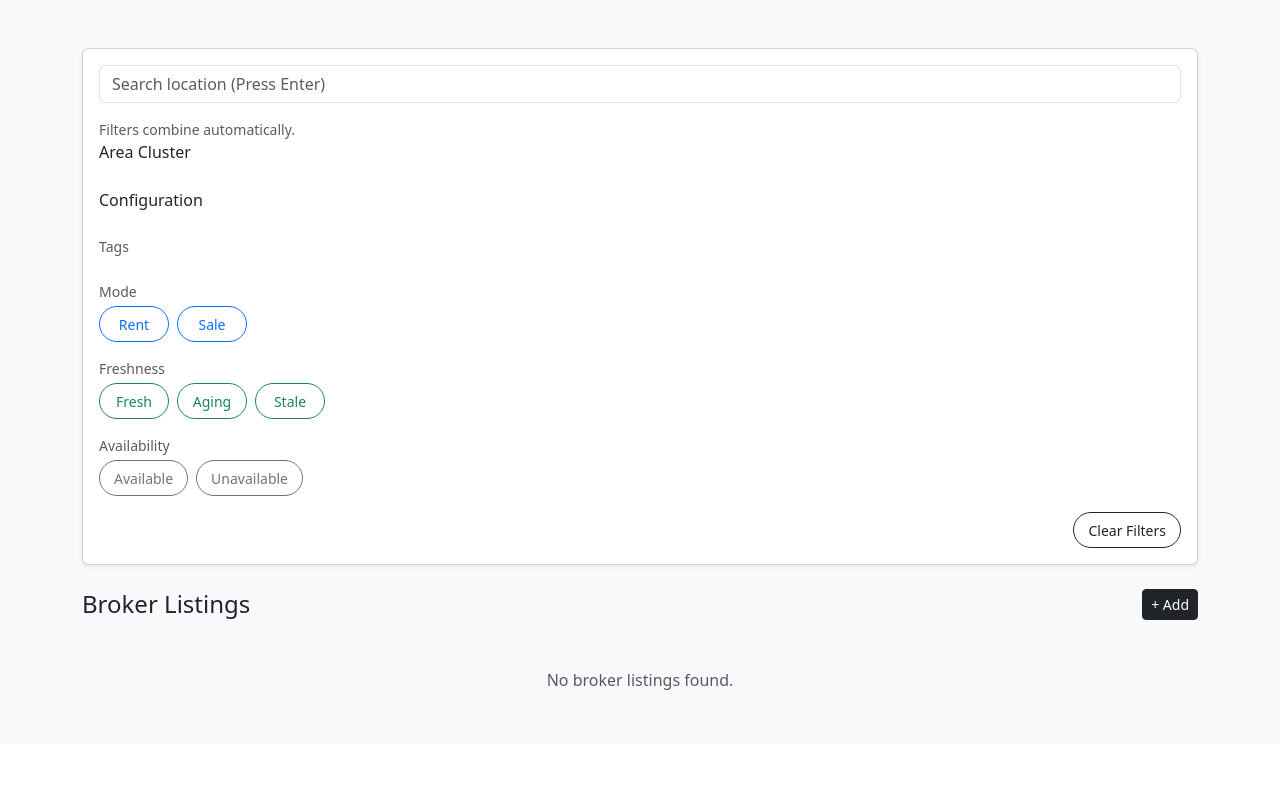
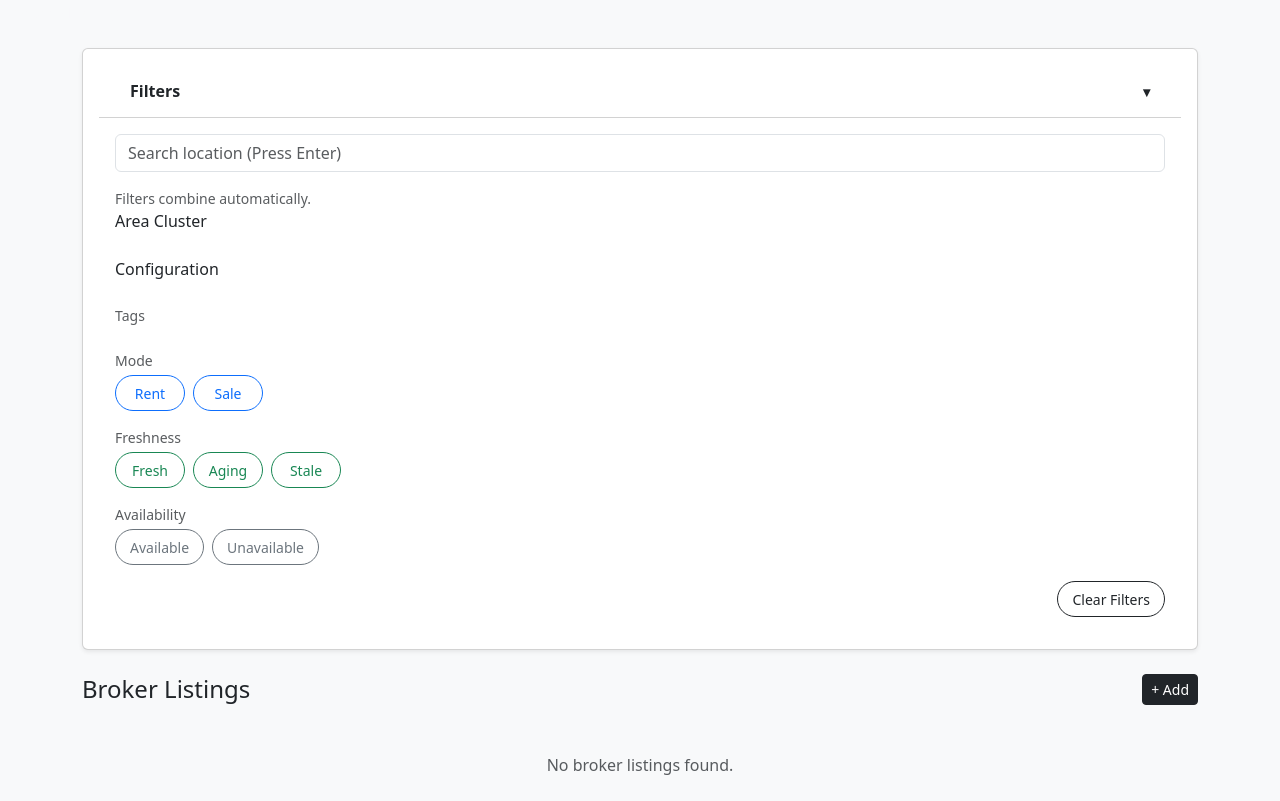
Before and after one commit to nikhilsharma/realestate-mvp, a Flask app: template templates/broker_properties.html in a window 1280 px wide. Shown: the part 56-857 px from the top of the page. Before the commit the page ends 746 px from the top, so only its background shows below. Run offline with Flask 3, Linux system fonts and the light colour scheme; the template is opened without the code that fills it, so the values that code supplies are empty; some libraries are stand-ins or nearby versions.

Commit message:
Add broker filter changes and control zone updates

```diff
--- a/static/js/filters.js
+++ b/static/js/filters.js
@@ -1,4 +1,12 @@
 document.addEventListener("DOMContentLoaded", function () {
+
+    // Collapse filters on mobile
+    if (window.innerWidth < 768) {
+        const panel = document.getElementById("filterPanel");
+        if (panel) {
+            panel.classList.remove("show");
+        }
+    }
 
     const filterForms = document.querySelectorAll(".auto-submit-filters");
 
--- a/templates/partials/broker_properties/_control_zone.html
+++ b/templates/partials/broker_properties/_control_zone.html
@@ -1,14 +1,34 @@
 <div class="card shadow-sm p-3 mb-4 position-relative filter-card">
-
   <!-- Spinner -->
-    <div class="filter-spinner position-absolute top-50 start-50 translate-middle d-none">
+  <div
+    class="filter-spinner position-absolute top-50 start-50 translate-middle d-none"
+  >
     <div class="spinner-border spinner-border-sm text-dark"></div>
   </div>
 
   <form method="GET" class="auto-submit-filters">
+    <!-- Header -->
+    <div
+      class="card-header bg-white"
+    >
+      <button
+        type="button"
+        class="btn w-100 text-start fw-semibold d-flex justify-content-between align-items-center"
+        data-bs-toggle="collapse"
+        data-bs-target="#filterPanel"
+        aria-expanded="true"
+        aria-controls="filterPanel"
+      >
+        <span>Filters</span>
+        <span class="small">▾</span>
+      </button>
+    </div>
 
-        {% include "partials/broker_properties/_search.html" %}
-        {% include "partials/broker_properties/_filters.html" %}
+    <!-- Collapsible Filters -->
+    <div id="filterPanel" class="collapse show">
+      <div class="card-body">
+        {% include "partials/broker_properties/_search.html" %} {% include
+        "partials/broker_properties/_filters.html" %}
 
         <!-- Clear -->
         <div class="text-end mt-2">
@@ -16,6 +36,7 @@
             Clear Filters
           </a>
         </div>
-
+      </div>
+    </div>
   </form>
 </div>
```
Lines whose indentation alone changed are shown as unchanged.
